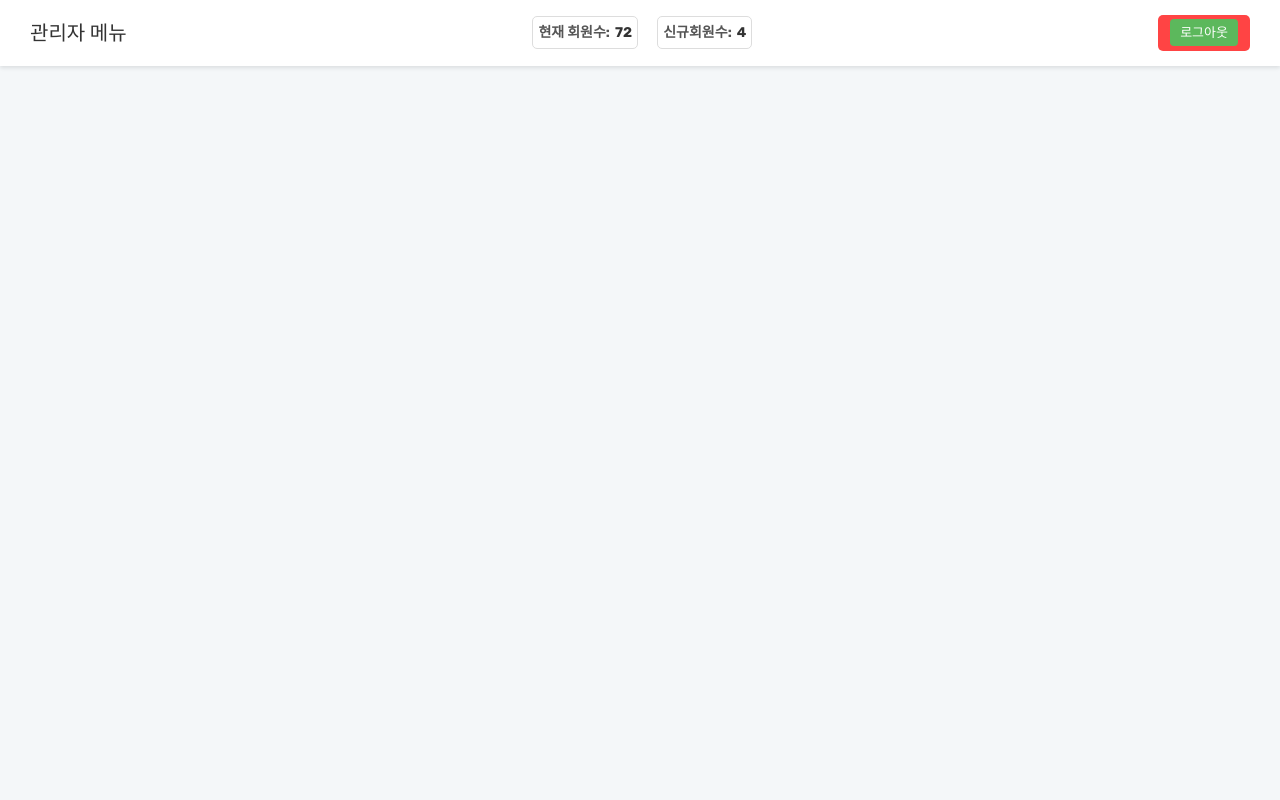
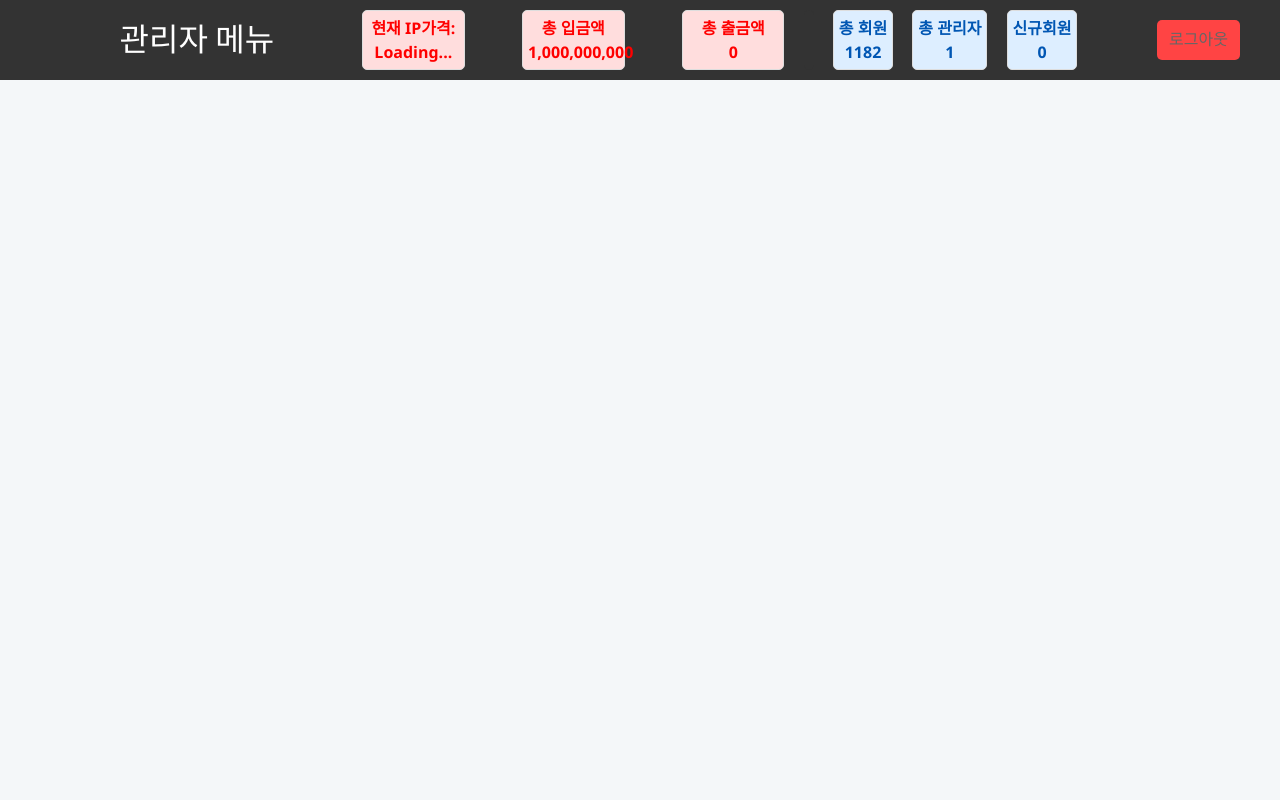
Before and after one commit to johanhyup/ipcoin, a PHP site: page /wd/master/frames/top_nav.php in a window 1280 px wide. Run offline with PHP 8.4, Linux system fonts and the light colour scheme; data comes from the database, SQL or seed files in the repository.

Commit message:
top_nav.php 업데이트

```diff
--- a/ipcoin/master/frames/top_nav.php
+++ b/ipcoin/master/frames/top_nav.php
@@ -1,4 +1,5 @@
 <?php
+// 현재 파일의 상위 디렉토리의 config.php를 불러옴
 require_once dirname(__DIR__) . '/../config.php';
 require_once dirname(__DIR__) . '/../frames/asset.php';
 ?>
@@ -9,112 +10,39 @@ require_once dirname(__DIR__) . '/../frames/asset.php';
     <meta name="viewport" content="width=device-width, initial-scale=1.0">
     <title>관리자 페이지</title>
     <link rel="stylesheet" href="/master/assets/css/main.css">
-  <style>
-    /* 전체 바탕과 폰트 설정 */
-    body {
-      margin: 0;
-      font-family: 'Segoe UI', Tahoma, Geneva, Verdana, sans-serif;
-      background-color: #f4f7f9;
-      color: #333;
-    }
-
-    /* 상단 네비게이션 바 */
-    .top-nav {
-      display: flex;
-      align-items: center;
-      justify-content: space-between;
-      background-color: #ffffff;
-      padding: 15px 30px;
-      box-shadow: 0 2px 4px rgba(0, 0, 0, 0.1);
-      margin-bottom: 20px;
-      /* 반응형에서 줄바꿈을 쉽게 하기 위해 flex-wrap 허용 */
-      flex-wrap: wrap;
-    }
-    .top-nav h2 {
-      font-size: 20px;
-      margin: 0;
-      /* 글씨를 검정색으로 변경 */
-      color: #333;
-    }
-
-    /* 정보 영역 (현재 회원수, 신규회원수) */
-    .info {
-      display: flex;
-      gap: 20px; /* 항목 간격 */
-      align-items: center;
-      flex-wrap: wrap; /* 화면이 좁아지면 줄바꿈 */
-    }
-    .info-item {
-      font-size: 14px;
-      display: flex;
-      align-items: center;
-      gap: 5px; /* 라벨과 값 사이 간격 */
-    }
-    .info-item .label {
-      font-weight: bold;
-      color: #555;
-    }
-    .info-item .value {
-      color: #333;
-    }
-
-    /* 오른쪽으로 밀어내는 빈 영역 (화면 넓을 때만) */
-    .blank {
-      flex-grow: 1;
-    }
-
-    /* 로그아웃 버튼 */
-    .logout a {
-      text-decoration: none;
-      color: #fff;
-      background-color: #5cb85c;
-      /* 글씨를 조금 작게, 여백도 작게 */
-      font-size: 13px;
-      padding: 6px 10px;
-      border-radius: 4px;
-      transition: background-color 0.3s;
-    }
-    .logout a:hover {
-      background-color: #4cae4c;
-    }
-
-    /* 화면이 작아졌을 때(예: 768px 이하) 반응형 스타일 */
-    @media (max-width: 768px) {
-      .top-nav {
-        padding: 10px 15px;
-        margin-bottom: 10px;
-      }
-      .top-nav h2 {
-        font-size: 18px;
-      }
-      .info {
-        margin-top: 10px;
-      }
-    }
-  </style>
 </head>
 <body>
-  <!-- 상단 네비게이션 바 -->
+
+<!-- Top Navigation Bar -->
 <div class="top-nav">
-    <!-- 좌측에 관리자 메뉴 (검정색 글씨) -->
-    <h2>관리자 메뉴</h2>
-
-    <!-- 가운데/오른쪽으로 회원수 정보 -->
+    <!-- 햄버거 버튼 -->
+    <div class="hamburger" onclick="toggleNav()">
+        <span></span>
+        <span></span>
+        <span></span>
+    </div>
+    <h2 style="left: 30px; position: relative;">관리자 메뉴</h2>
     <div class="info">
-      <div class="info-item">
-        <span class="label">현재 회원수:</span>
-        <span class="value" id="current_users">72</span>
+        <div class="red" id="closing_price_display">현재 IP가격: Loading...</div>
+        <div class="red" id="total_deposit_display">총 입금액<br>1,000,000,000</div>
+        <div class="red" id="total_withdraw_display">총 출금액<br>0</div>
+        <div class="blank"></div>
+        <div class="blue" id="total_users">총 회원<br>72</div>
+        <div class="blue" id="total_admins">총 관리자<br>4</div>
+        <div class="blue" id="new_users">신규회원<br>4</div>
     </div>
-      <div class="info-item">
-        <span class="label">신규회원수:</span>
-        <span class="value" id="new_users">4</span>
+    <div class="logout" style="margin-right:30px">
+        <a href="/master/bbs/logout.php">로그아웃</a>
     </div>
 </div>
 
-    <!-- 오른쪽 로그아웃 버튼 -->
-    <div class="logout">
-      <a href="/master/bbs/logout.php">로그아웃</a>
-    </div>
-  </div>
+<script>
+    // 햄버거 버튼 클릭 시 사이드바 열고 닫기
+    function toggleNav() {
+        const navBar = document.getElementById('nav-bar');
+        navBar.classList.toggle('open');
+    }
+</script>
+
 </body>
 </html>
```
Lines whose indentation alone changed are shown as unchanged.
